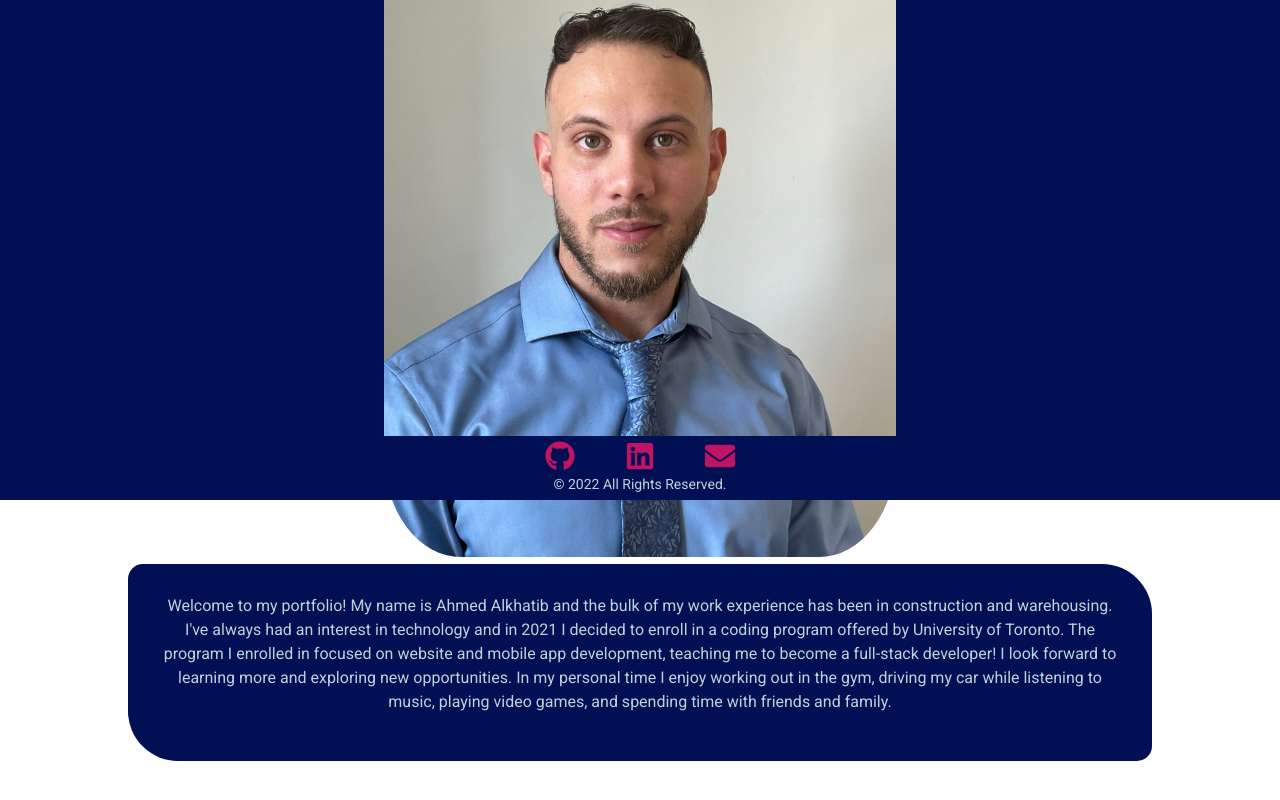
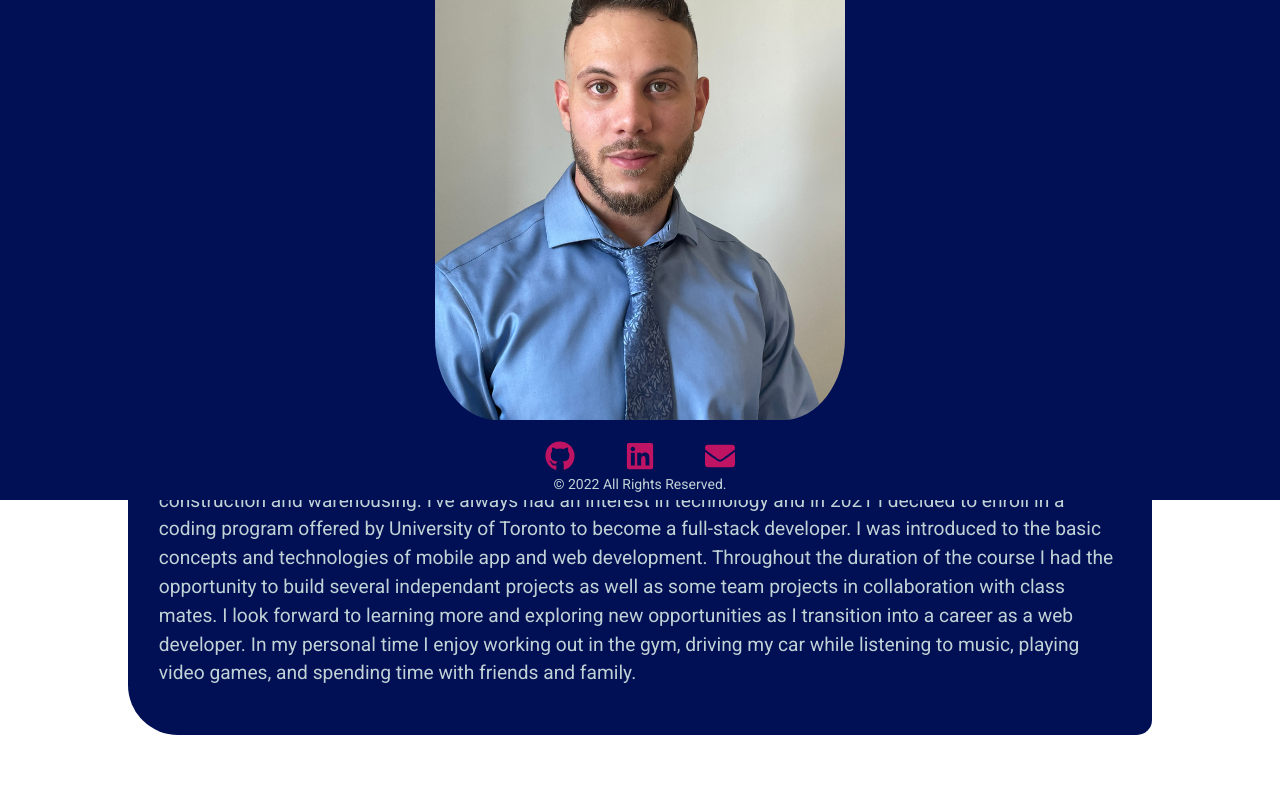
Before and after one commit to AhmedAlkh/react-portfolio, a React (Create React App) app in the folder my-app/: page / in a window 1280 px wide. Shown: the part 300-1100 px from the top of the page. Built offline with nearby package versions, Linux system fonts and the light colour scheme.

Commit message:
updated about me text

```diff
--- a/my-app/public/styles.css
+++ b/my-app/public/styles.css
@@ -87,14 +87,16 @@ div.container {
 
 .about-title {
   text-align: center;
+  font-size: 2.5rem;
 }
 
 .about-text {
   background-color: #010f54;
+  font-size: 1.2rem;
   padding: 3%;
   border-radius: 15px 50px;
   margin-bottom: 160px;
-  text-align: center;
+  /* text-align: center; */
 }
 
 .picture-container {
@@ -104,7 +106,7 @@ div.container {
 
 .picture {
   border-radius: 15%;
-  width: 50%;
+  width: 40%;
 }
 
 
--- a/my-app/src/components/About.js
+++ b/my-app/src/components/About.js
@@ -17,9 +17,10 @@ function About() {
       <p>
           Welcome to my portfolio! My name is Ahmed Alkhatib and the bulk of my work experience has been
           in construction and warehousing. I've always had an interest in technology and in 2021 I decided
-          to enroll in a coding program offered by University of Toronto. The program I enrolled in focused
-          on website and mobile app development, teaching me to become a full-stack developer! I look
-          forward to learning more and exploring new opportunities. In my personal time I enjoy working out in the gym,
+          to enroll in a coding program offered by University of Toronto to become a full-stack developer. I was introduced to the basic concepts and technologies of
+          mobile app and web development. Throughout the duration of the course I had the opportunity to build several independant projects
+          as well as some team projects in collaboration with class mates.  I look
+          forward to learning more and exploring new opportunities as I transition into a career as a web developer. In my personal time I enjoy working out in the gym,
           driving my car while listening to music, playing video games, and spending time with friends and family.
       </p>
       </div>
```
